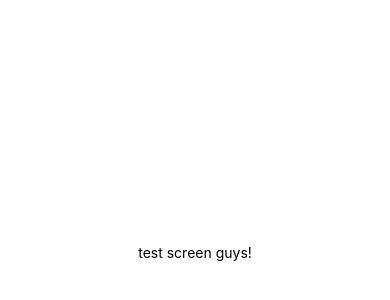
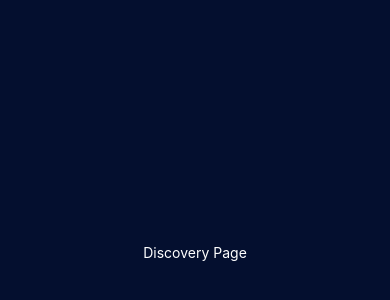
Before and after one commit to matt7696/aet-music, a React Native app: screen / in a window 390 px wide. Shown: the part 170-470 px from the top of the page. Built offline with nearby package versions, Linux system fonts and the light colour scheme.

Commit message:
discovery screen created

```diff
--- a/App.js
+++ b/App.js
@@ -1,9 +1,9 @@
 import { StyleSheet, Text, View } from 'react-native'
-import TestScreen from "./screens/test_screen.js"
+import DiscoveryScreen from "./screens/Discovery_Screen.js"
 
 export default function App() {
   return (
-    <TestScreen/>
+    <DiscoveryScreen/>
   );
 }
 
--- a/screens/test_screen.js
+++ b/screens/Discovery_Screen.js
@@ -1,8 +1,9 @@
 import { StyleSheet, Text, View } from 'react-native'
-export default function TestScreen() {
+
+export default function DiscoveryScreen() {
     return (
       <View style={styles.container}>
-        <Text>test screen guys!</Text>
+        <Text style={stylez.textColor}>Discovery Page</Text>
       </View>
     );
   }
@@ -10,8 +11,14 @@ export default function TestScreen() {
   const styles = StyleSheet.create({
     container: {
       flex: 1,
-      backgroundColor: '#fff',
+      backgroundColor: '#040f2f',
       alignItems: 'center',
       justifyContent: 'center',
     },
-  })
+    })
+
+    const stylez = StyleSheet.create({
+        textColor: {
+            color: 'white'
+        }
+    })
```
